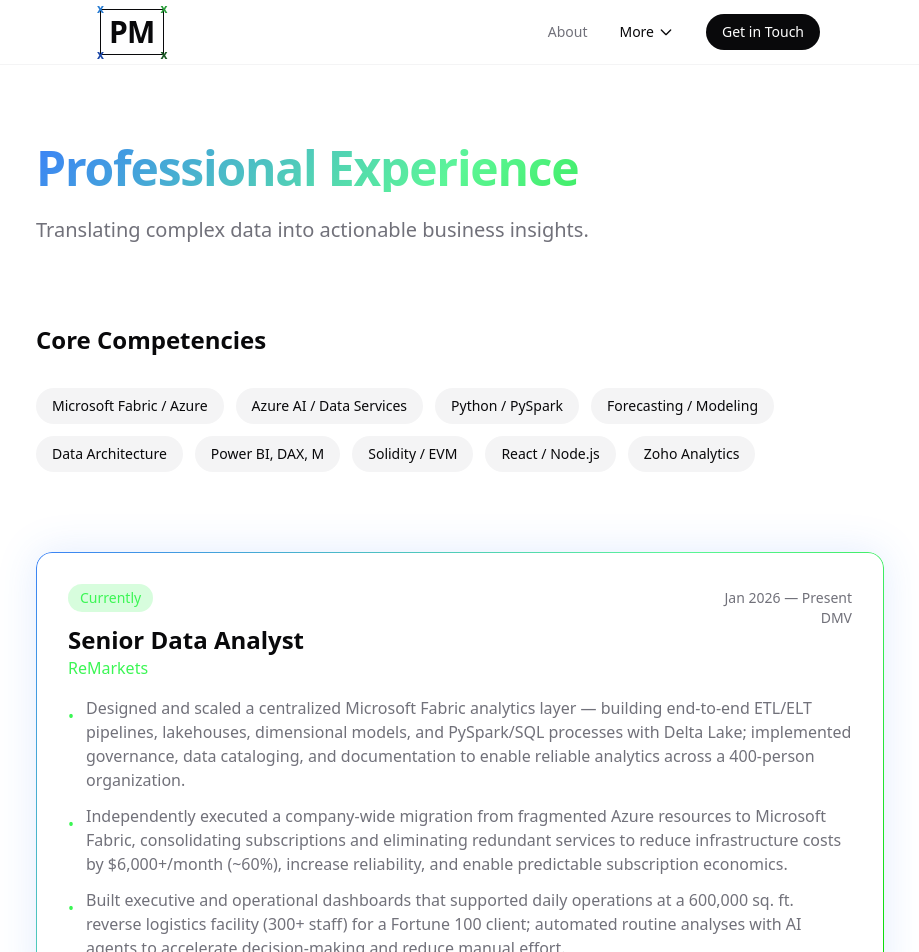
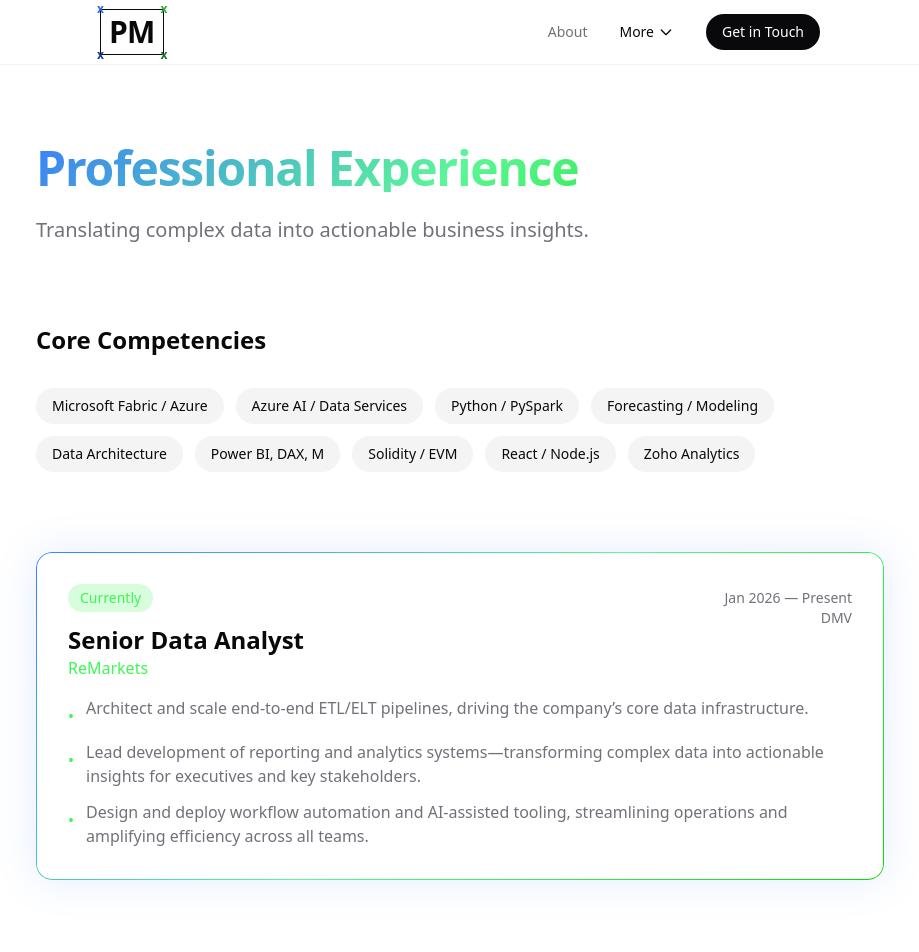
Before and after one commit to dr-pablo/gd-paulymurph, a Next.js app: page /work in a window 1280 px wide. Shown: the top 952 px of the page, without its empty margins (180-1099 px from the left). Built offline with nearby package versions, Linux system fonts and the light colour scheme.

Commit message:
fixed formatting/styling

```diff
--- a/app/work/page.tsx
+++ b/app/work/page.tsx
@@ -25,9 +25,9 @@
     location: "Greencastle, PA",
     period: "Jan 2026 — Present",
     highlights: [
-      "Designed and scaled a centralized Microsoft Fabric analytics layer — building end-to-end ETL/ELT pipelines, lakehouses, dimensional models, and PySpark/SQL processes with Delta Lake; implemented governance, data cataloging, and documentation to enable reliable analytics across a 400-person organization.",
-      "Independently executed a company-wide migration from fragmented Azure resources to Microsoft Fabric, consolidating subscriptions and eliminating redundant services to reduce infrastructure costs by $6,000+/month (~60%), increase reliability, and enable predictable subscription economics.",
-      "Built executive and operational dashboards that supported daily operations at a 600,000 sq. ft. reverse logistics facility (300+ staff) for a Fortune 100 client; automated routine analyses with AI agents to accelerate decision-making and reduce manual effort.",
+      "Architect and scale end-to-end ETL/ELT pipelines, driving the company’s core data infrastructure.",
+      "Lead development of reporting and analytics systems—transforming complex data into actionable insights for executives and key stakeholders.",
+      "Design and deploy workflow automation and AI-assisted tooling, streamlining operations and amplifying efficiency across all teams.",
     ],
   },
   {
```
